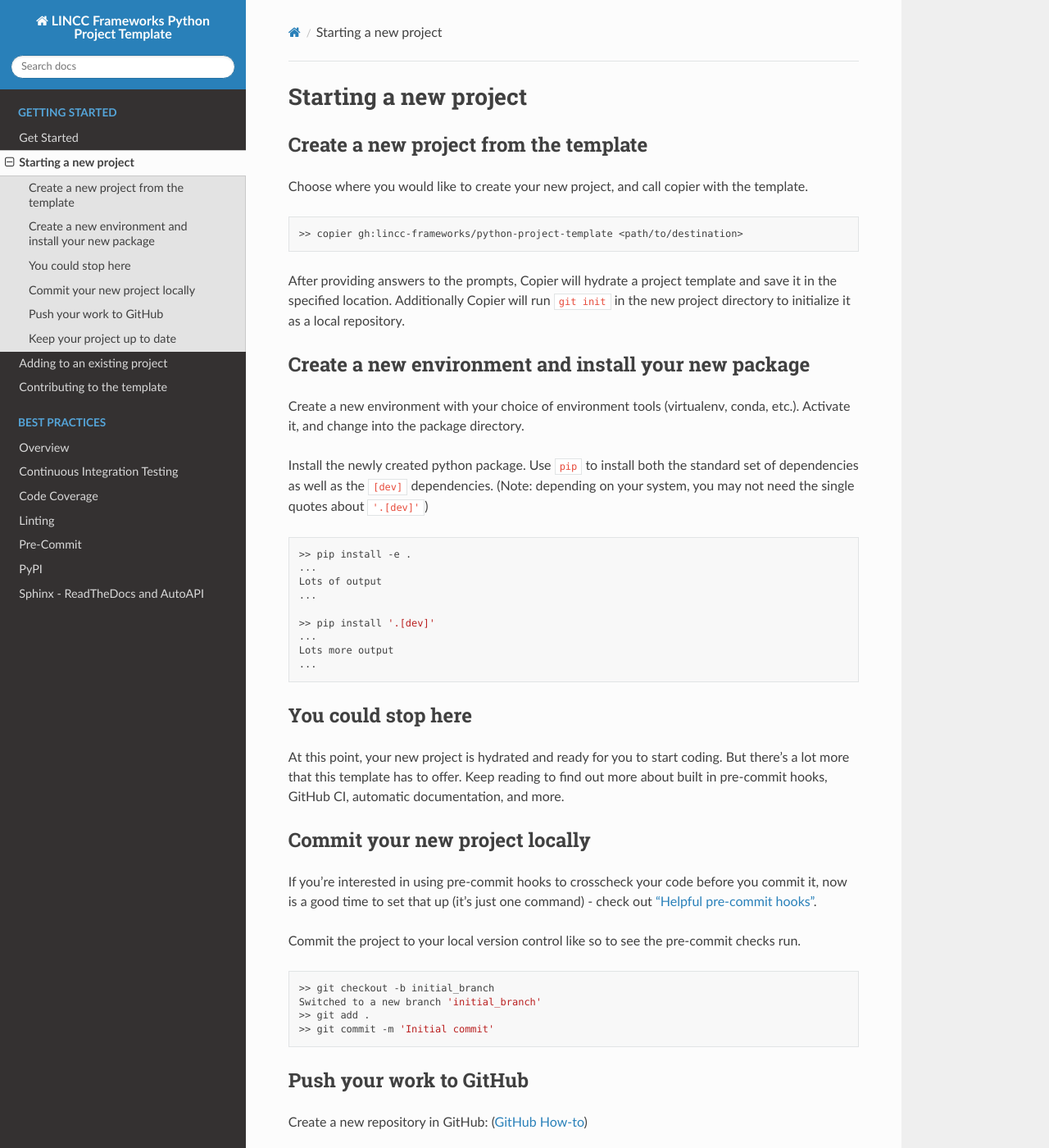
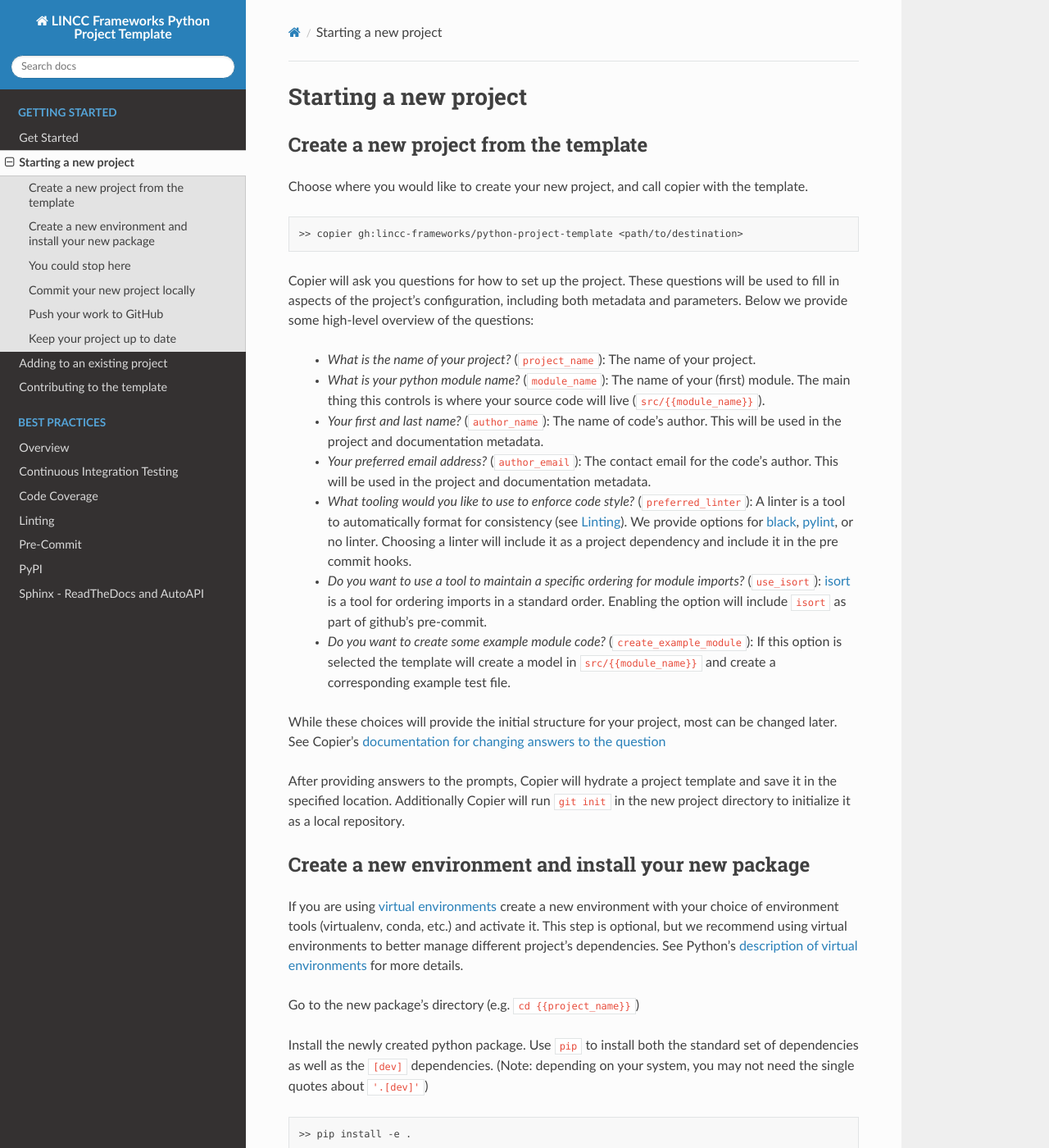
Before and after one commit to lincc-frameworks/python-project-template, a Sphinx documentation site: the page built from docs/source/new_project.rst, in a window 1280 px wide and 1400 px high. Shown: the whole window at 82% size. Built offline with Sphinx 7.4.7 and the Read the Docs theme 2.0.0, drawn with Linux system fonts in a browser that asks for light colours; the version number could not be read and is left out.

Commit message:
Add to the documentation

```diff
--- a/docs/source/new_project.rst
+++ b/docs/source/new_project.rst
@@ -11,12 +11,26 @@ Choose where you would like to create your new project, and call copier with the
 
     >> copier gh:lincc-frameworks/python-project-template <path/to/destination>
 
+Copier will ask you questions for how to set up the project. These questions will be used to fill in aspects of the project's configuration, including both metadata and parameters. Below we provide some high-level overview of the questions:
+
+  * *What is the name of your project?* (``project_name``): The name of your project.
+  * *What is your python module name?* (``module_name``): The name of your (first) module. The main thing this controls is where your source code will live (``src/{{module_name}}``).
+  * *Your first and last name?* (``author_name``): The name of code's author.  This will be used in the project and documentation metadata.
+  * *Your preferred email address?* (``author_email``): The contact email for the code's author. This will be used in the project and documentation metadata.
+  * *What tooling would you like to use to enforce code style?* (``preferred_linter``): A linter is a tool to automatically format for consistency (see :doc:`Linting <../practices/linting>`). We provide options for `black <https://black.readthedocs.io/en/stable/>`_, `pylint <https://pypi.org/project/pylint/>`_, or no linter. Choosing a linter will include it as a project dependency and include it in the pre commit hooks.
+  * *Do you want to use a tool to maintain a specific ordering for module imports?* (``use_isort``): `isort <https://pycqa.github.io/isort/>`_ is a tool for ordering imports in a standard order. Enabling the option will include ``isort`` as part of github's pre-commit.
+  * *Do you want to create some example module code?* (``create_example_module``): If this option is selected the template will create a model in ``src/{{module_name}}`` and create a corresponding example test file.
+
+While these choices will provide the initial structure for your project, most can be changed later. See Copier's `documentation for changing answers to the question <https://copier.readthedocs.io/en/stable/updating/>`_
+
 After providing answers to the prompts, Copier will hydrate a project template and save it in the specified location. Additionally Copier will run ``git init`` in the new project directory to initialize it as a local repository.
 
 Create a new environment and install your new package
 -------------------------------------------------------------------------------
 
-Create a new environment with your choice of environment tools (virtualenv, conda, etc.). Activate it, and change into the package directory.
+If you are using `virtual environments <https://packaging.python.org/en/latest/glossary/#term-Virtual-Environment>`_ create a new environment with your choice of environment tools (virtualenv, conda, etc.) and activate it. This step is optional, but we recommend using virtual environments to better manage different project's dependencies. See Python's `description of virtual environments <https://packaging.python.org/en/latest/guides/installing-using-pip-and-virtual-environments/>`_ for more details.
+
+Go to the new package's directory (e.g. ``cd {{project_name}}``)
 
 Install the newly created python package. Use ``pip`` to install both the standard set of dependencies as well as the ``[dev]`` dependencies. (Note: depending on your system, you may not need the single quotes about ``'.[dev]'``)
 
```
